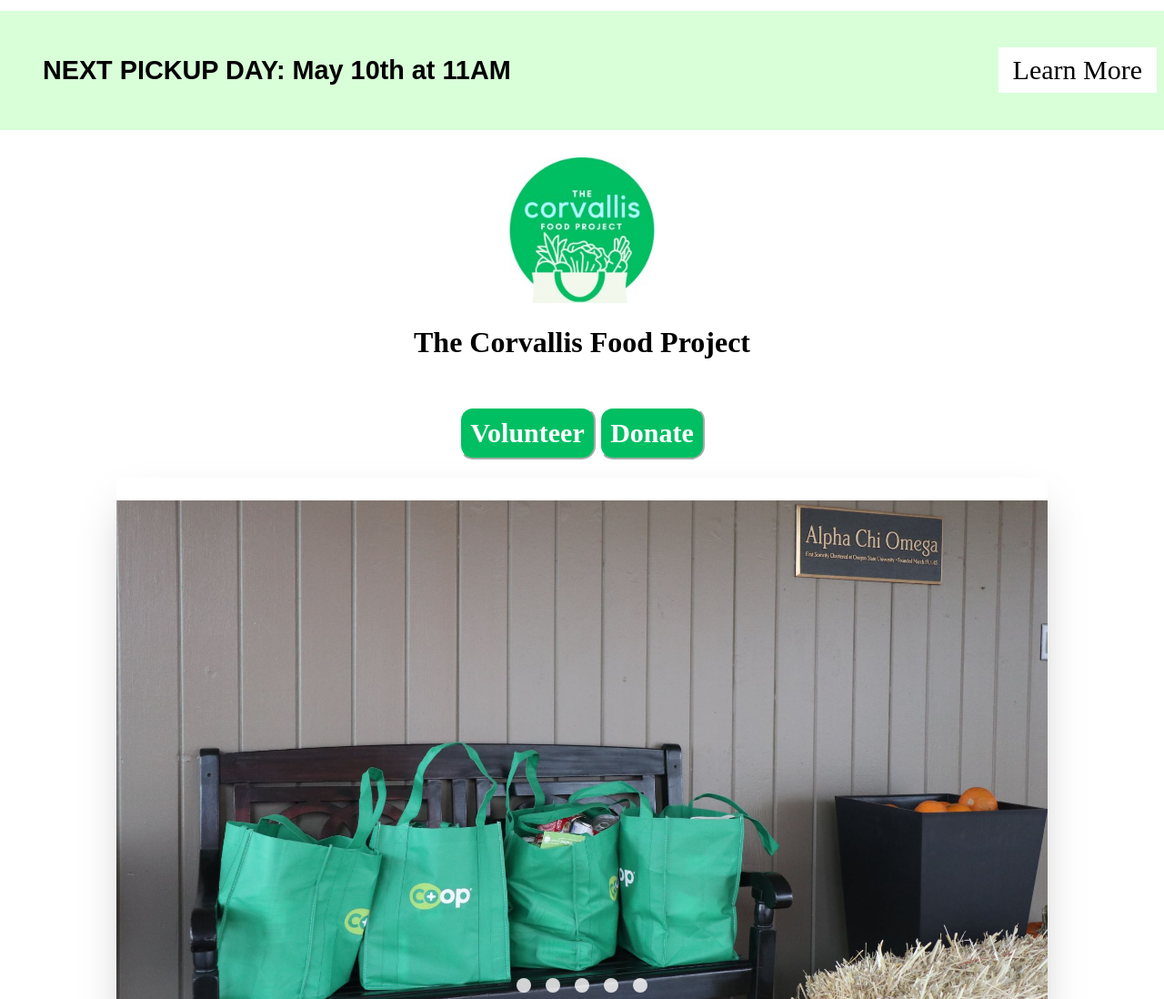
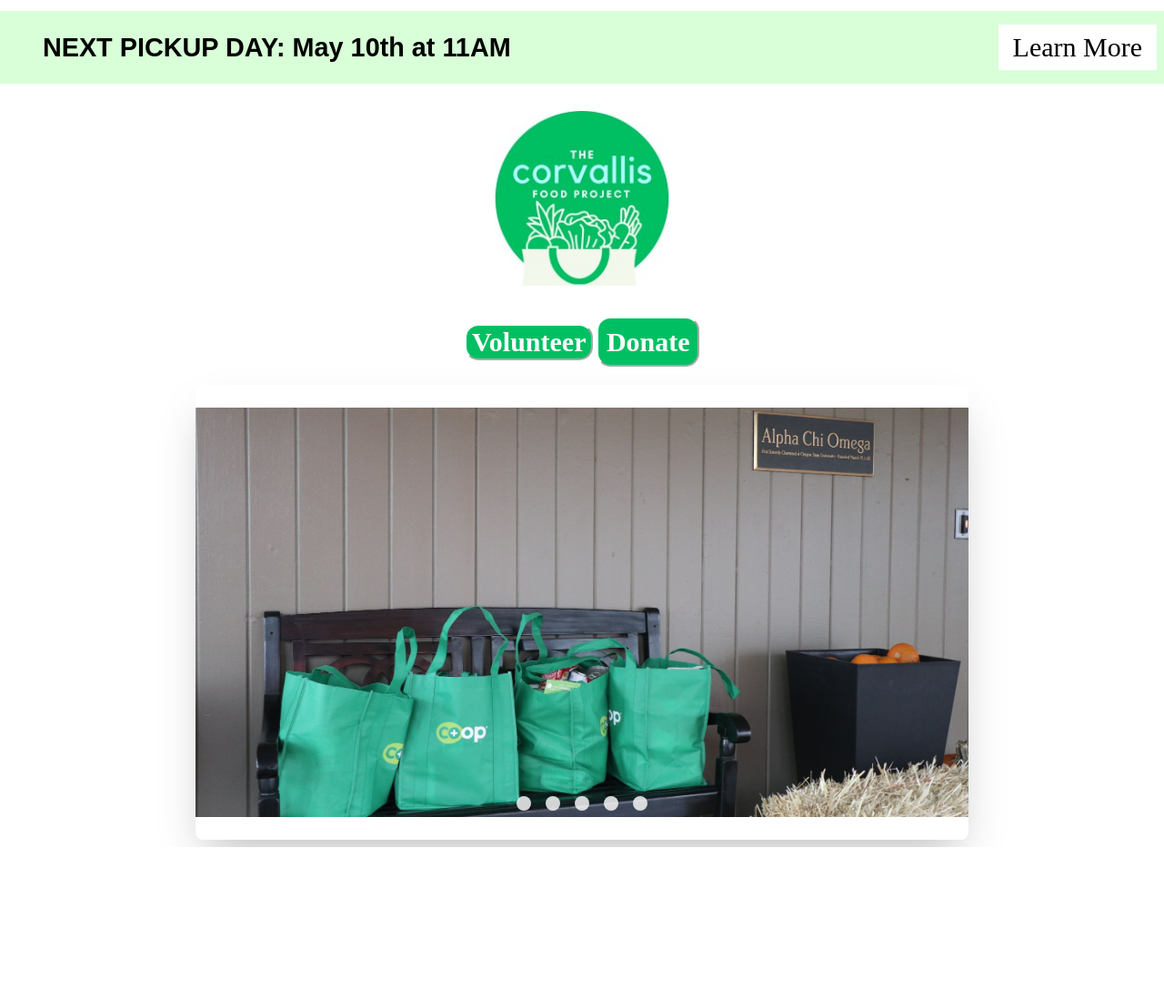
Before and after one commit to brianzjohnson/CorvallisFoodProject, a plain HTML site: page index.html in a window 1280 px wide. Shown: the top 1098 px of the page at 91% size. After the commit the page ends 931 px from the top, so only its background shows below. Drawn offline with Linux system fonts and the light colour scheme.

Commit message:
Small Tweaks

```diff
--- a/index.html
+++ b/index.html
@@ -22,8 +22,7 @@
 
 <!-- Main Logo and Title -->
 <div class="top-container">
-  <img src="logo.jpg" src="image" style="width:10em"/>
-  <h1>The Corvallis Food Project</h1>
+  <img src="logo.jpg" src="image" style="width:12em"/>
 </div>
 
 <!-- Get Involved Button -->
--- a/style.css
+++ b/style.css
@@ -13,8 +13,8 @@ h2{ /*Header 2 Text Settings*/
   font-family: Lucida Sans Typewriter, sans-serif;
   margin: 1px;
   padding-left: 3%;
-  padding-top: 3%;
-  padding-bottom: 3%;
+  padding-top: 1%;
+  padding-bottom: 1%;
 }
 .element.style {
   width: auto;
@@ -28,7 +28,6 @@ h2{ /*Header 2 Text Settings*/
   border-color: mintcream;
   border-radius: 15px;
   font-weight: bolder;
-  padding: 1%;
   cursor: pointer;
   font-family: "Times New Roman", Sans-Serif;
   z-index: 2;
@@ -75,6 +74,7 @@ color: #E1d9d1;
   box-shadow: 0 1.5rem 3rem -0.75rem hsla(0, 0%, 0%, 0.25);
   border-radius: 0.5rem;
   padding: 25px;
+  max-width: 800px;
   -ms-overflow-style: none;
   scrollbar-width: none;
 }
```
